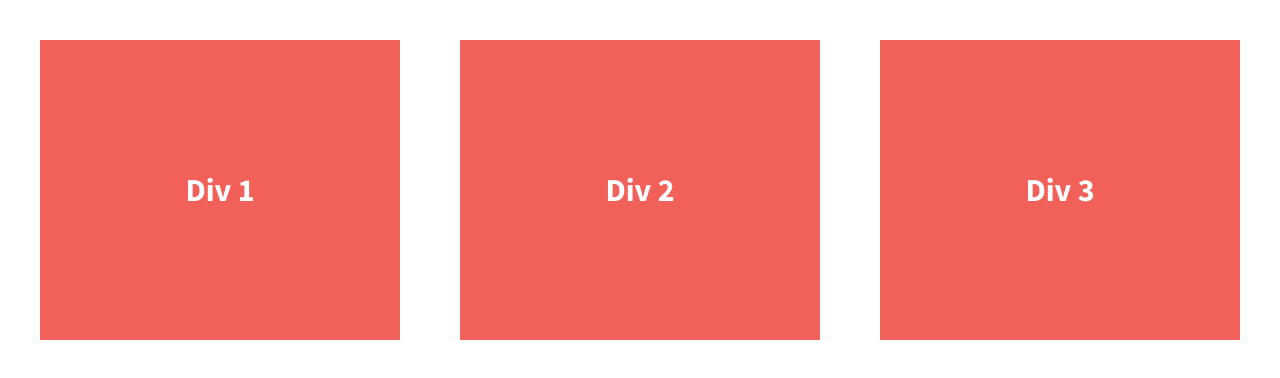
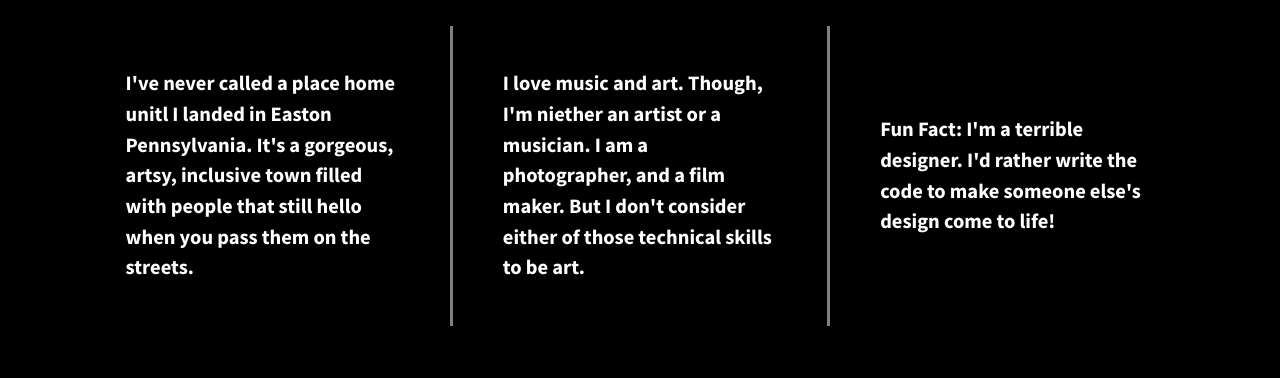
Before and after one commit to basic-jarch/flex-grids, a plain HTML site: page index.html in a window 1280 px wide. Drawn offline with nearby package versions, Linux system fonts and the light colour scheme.

Commit message:
Added content to Divs and borders

```diff
--- a/css/main.css
+++ b/css/main.css
@@ -97,14 +97,14 @@ textarea {
 
 
 html {
-  background-color: #fff;
+  background-color: black;
   height: 100%;
 }
 
 body {
   font-family: 'Source Sans Pro', sans-serif;
   padding: 2em;
-  font-size: 1.25em;
+  font-size: .8em;
   height: 100%;
 }
 
@@ -113,21 +113,40 @@ body {
   font-weight: 700;
   display: flex;
   justify-content: space-between;
+  background-color: black;
+  padding: 0 50px;
 }
 
-.div-1, .div-2, .div-3 {
+.div-1, .div-3 {
   /*give the divs a width of 30%, add display:flex, set justify-content and align-items to center*/
   color: #fff;
   line-height: 1.5em;
   font-size: 1.6em;
-  background-color: #f16059;
   height: 300px;
   width: 30%;
   display: flex;
   justify-content: center;
   align-items: center;
+  padding: 0 50px;
 }
 
+.div-2a {
+
+  color: #fff;
+  line-height: 1.5em;
+  font-size: 1.6em;
+  height: 300px;
+  width: 30%;
+  display: flex;
+  justify-content: center;
+  align-items: center;
+  border-style: solid;
+  border-top: .5px;
+  border-bottom: .5px;
+  border-color: grey;
+  padding: 0 50px;
+
+}
 
 
 
--- a/index.html
+++ b/index.html
@@ -23,13 +23,13 @@
 
         <section class="wrapper">
             <div class="div-1">
-                Div 1
+                 I've never called a place home unitl I landed in Easton Pennsylvania. It's a gorgeous, artsy, inclusive town filled with people that still hello when you pass them on the streets.
             </div>
-            <div class="div-2">
-                Div 2
+            <div class="div-2a">
+                I love music and art.  Though, I'm niether an artist or a musician.  I am a photographer, and a film maker. But I don't consider either of those technical skills to be art.
             </div>
             <div class="div-3">
-                Div 3
+                Fun Fact: I'm a terrible designer.  I'd rather write the code to make someone else's design come to life!
             </div>
         </section>
 
```
